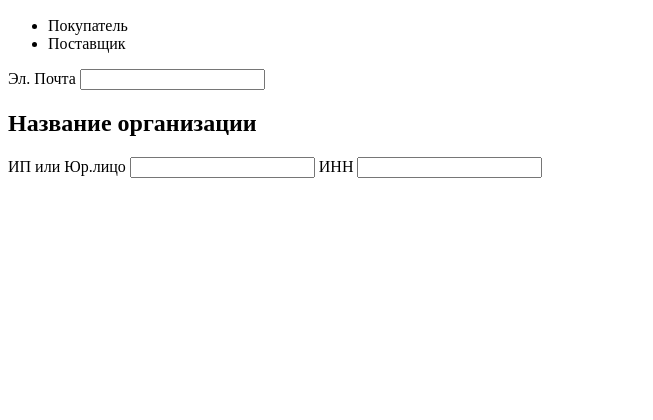
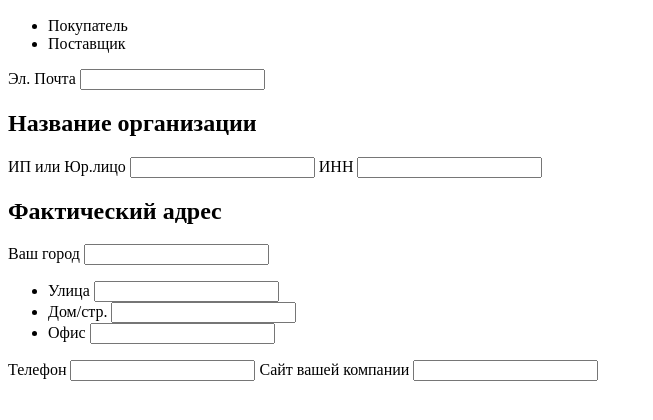
Before and after one commit to SmerchProsto/TestMission, a plain HTML site: page index.html in a window 1280 px wide. Shown: the part 110-530 px from the top of the page, without its empty margins (0-653 px from the left). Drawn offline with Linux system fonts and the light colour scheme.

Commit message:
Block user address was created

```diff
--- a/index.html
+++ b/index.html
@@ -32,6 +32,31 @@
 						<input type="text" class="user-form-input">
 					</div>
 				</section>
+				<section class="user-form-address">
+					<h2 class="user-form-title">Фактический адрес</h2>
+					<div class="user-form-wrapper">
+						<label for="" class="user-form-subscription">Ваш город</label>
+						<input type="text" class="user-form-input">
+						<ul class="location-items">
+							<li class="location-item">
+								<label for="" class="user-form-subscription">Улица</label>
+								<input type="text" class="user-form-input">
+							</li>
+							<li class="location-item">
+								<label for="" class="user-form-subscription">Дом/стр.</label>
+								<input type="text" class="user-form-input">
+							</li>
+							<li class="location-item">
+								<label for="" class="user-form-subscription">Офис</label>
+								<input type="text" class="user-form-input">
+							</li>
+						</ul>
+						<label for="" class="user-form-subscription">Телефон</label>
+						<input type="tel" class="user-form-input">
+						<label for="" class="user-form-subscription">Сайт вашей компании</label>
+						<input type="url" class="user-form-input">
+					</div>
+				</section>
 			</section>
 		</form>
 	</main>
```
